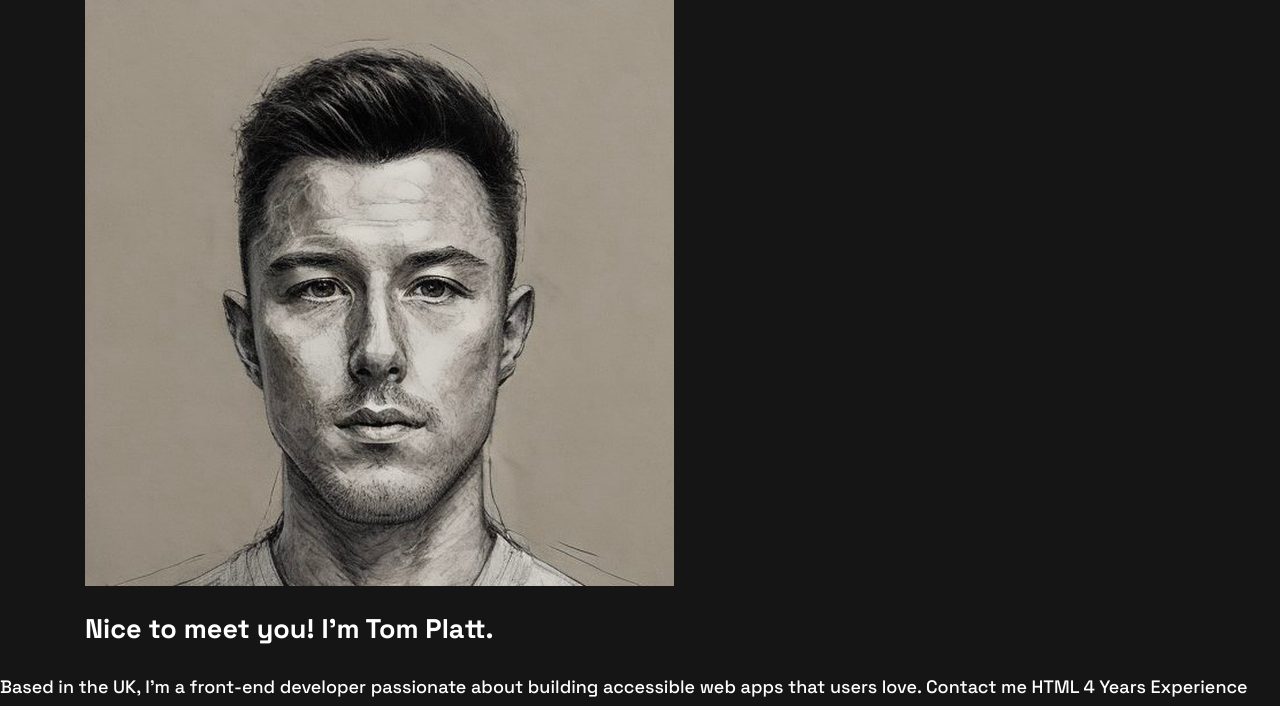
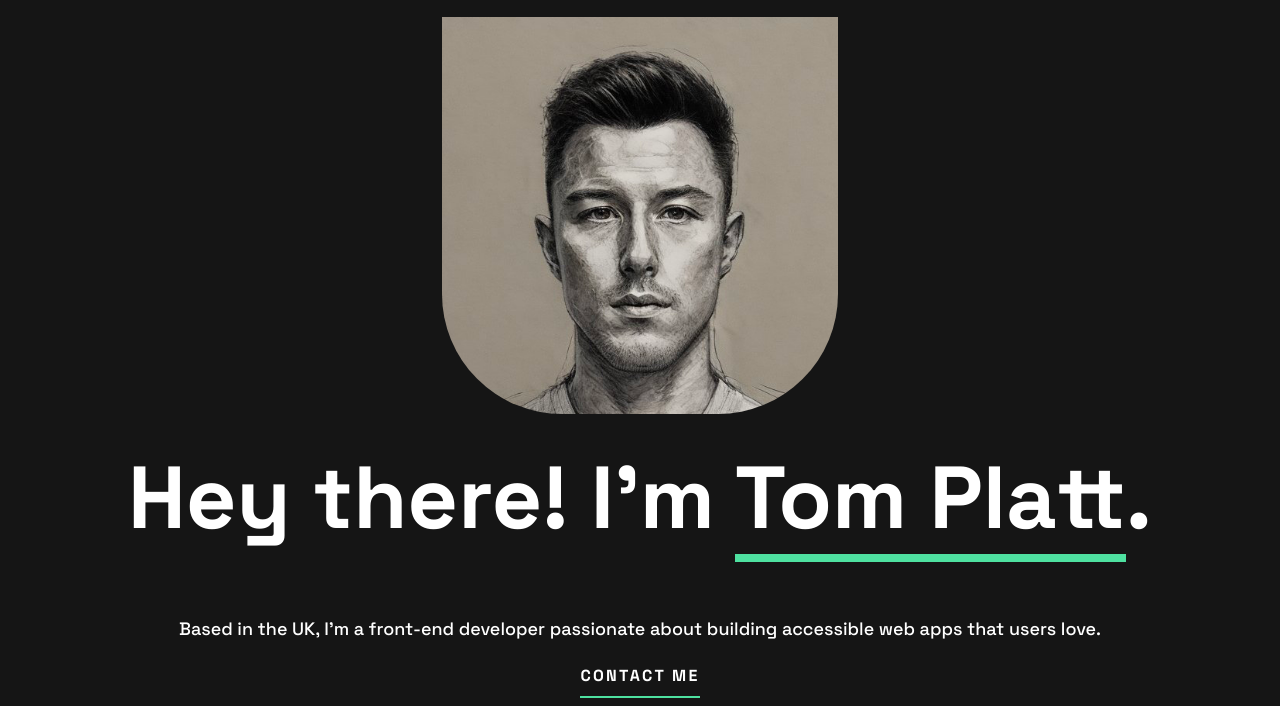
Before and after one commit to tplatt92/femportfolio, a plain HTML site: page index.html in a window 1280 px wide. Shown: the part 83-789 px from the top of the page. Drawn offline with Linux system fonts and the light colour scheme.

Commit message:
hero image and heading complete

```diff
--- a/index.html
+++ b/index.html
@@ -53,23 +53,31 @@
             alt="picture of tom platt"
             class="hero-img"
           />
-          <h1>Nice to meet you! I'm Tom Platt.</h1>
+          <h1 class="hero-heading">
+            Hey there! I'm <span class="underline">Tom Platt</span>.
+          </h1>
+          <p class="hero-text">
+            Based in the UK, I'm a front-end developer passionate about building
+            accessible web apps that users love.
+          </p>
+
+          <p>
+            <a href="" class="link"><span>CONTACT ME</span></a>
+          </p>
         </div>
       </section>
     </main>
 
     <footer class="footer"></footer>
-    Based in the UK, I'm a front-end developer passionate about building
-    accessible web apps that users love. Contact me HTML 4 Years Experience CSS
-    4 Years Experience JavaScript 4 Years Experience Accessibility 4 Years
-    Experience React 3 Years Experience Sass 3 Years Experience Projects Contact
-    me Design portfolio HTML CSS View project View code E-learning landing page
-    HTML CSS View project View code Todo web app HTML CSS JavaScript View
-    project View code Entertainment web app HTML CSS JavaScript View project
-    View code Memory Game HTML CSS JavaScript View project View code Art gallery
-    showcase HTML CSS JavaScript View project View code Contact I would love to
-    hear about your project and how I could help. Please fill in the form, and
-    I’ll get back to you as soon as possible. Name Email Message Send message
-    adamkeyes
+    HTML 4 Years Experience CSS 4 Years Experience JavaScript 4 Years Experience
+    Accessibility 4 Years Experience React 3 Years Experience Sass 3 Years
+    Experience Projects Contact me Design portfolio HTML CSS View project View
+    code E-learning landing page HTML CSS View project View code Todo web app
+    HTML CSS JavaScript View project View code Entertainment web app HTML CSS
+    JavaScript View project View code Memory Game HTML CSS JavaScript View
+    project View code Art gallery showcase HTML CSS JavaScript View project View
+    code Contact I would love to hear about your project and how I could help.
+    Please fill in the form, and I’ll get back to you as soon as possible. Name
+    Email Message Send message adamkeyes
   </body>
 </html>
--- a/styles.css
+++ b/styles.css
@@ -59,10 +59,39 @@ body {
 
 a {
   transition: color 250ms ease-in-out;
+  text-decoration: none;
+  color: #ffffff;
 }
 
 a:hover {
   color: var(--clr-accent);
+}
+
+a.link {
+  font-size: 1rem;
+  line-height: 1.625;
+  letter-spacing: 2.29px;
+  font-weight: 700;
+  border-bottom: solid 2px var(--clr-accent);
+  padding-bottom: 10px;
+}
+
+h1,
+h2,
+h3 {
+  line-height: 1;
+}
+
+h1,
+h2,
+h3,
+p {
+  margin-top: 0;
+}
+
+h1 {
+  font-size: 2.5rem;
+  font-size: clamp(2.5rem, 0.7rem + 7.6vw, 5.5rem);
 }
 
 img {
@@ -90,6 +119,7 @@ img {
   font-size: clamp(1.5rem, 1.02rem + 2.04vw, 2rem);
   color: var(--clr-text);
   text-decoration: none;
+  flex: 1 0 100%;
 }
 
 .social {
@@ -125,18 +155,52 @@ img {
 
 /* Hero section */
 
+.hero {
+  text-align: center;
+}
+
+.hero-wrapper {
+}
+
 .hero-img {
   width: 46vw;
+  min-width: 348px;
+  margin: 20px auto 40px;
+  border-radius: 0 0 120px 120px;
 }
 
-@media (max-width: 599.98px) {
+.hero-heading {
+  text-wrap: balance;
+}
+
+.underline {
+  border-bottom: 4px solid var(--clr-accent);
+}
+
+.hero-text {
+}
+
+.hero-contact {
+}
+
+@media (min-width: 600px) {
   .hero-img {
     width: 42vw;
+    max-width: 480px;
+  }
+
+  .underline {
+    border-bottom: 6px solid var(--clr-accent);
   }
 }
 
-@media (max-width: 999.98px) {
+@media (min-width: 1000px) {
   .hero-img {
     width: 31vw;
+    max-width: 890px;
+  }
+
+  .underline {
+    border-bottom: 8px solid var(--clr-accent);
   }
 }
```
